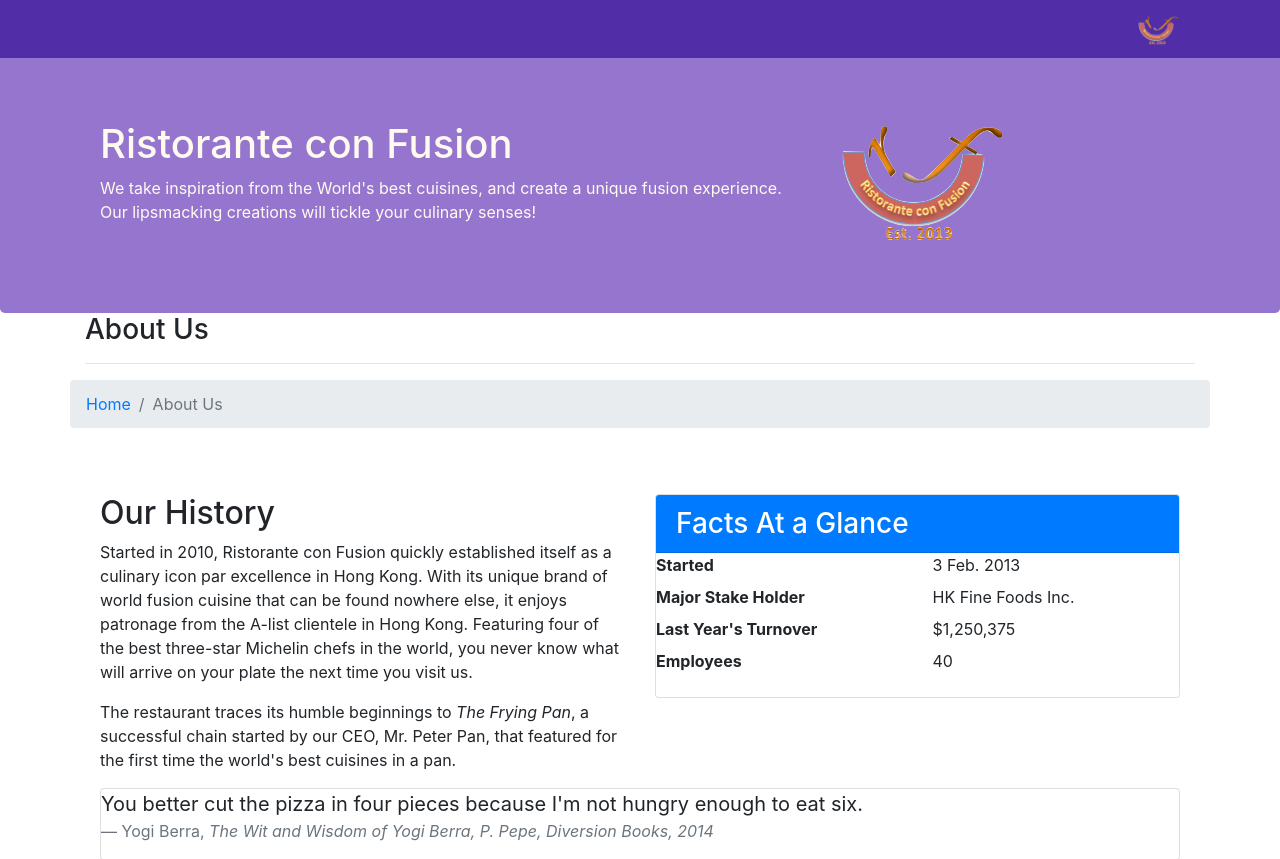
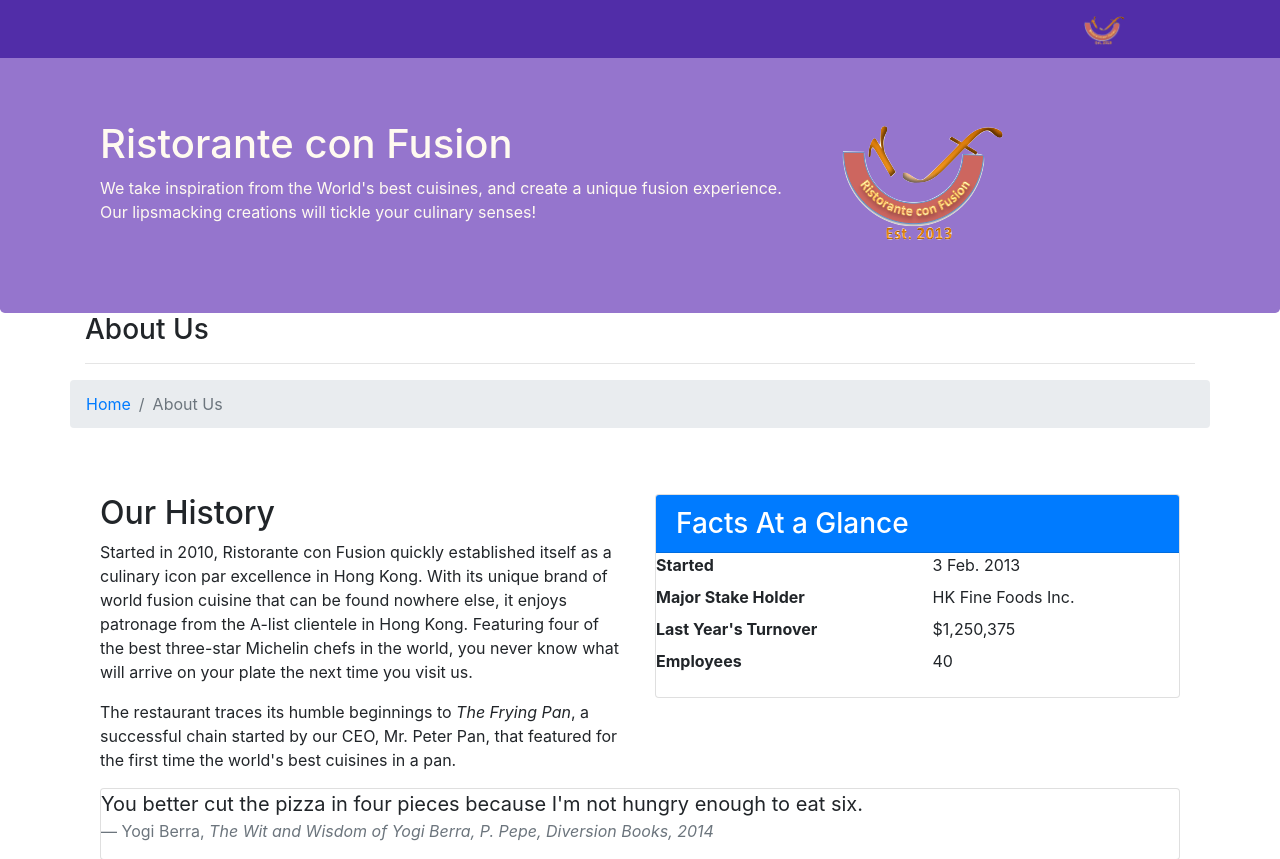
Before and after one commit to skendzicr/bootstrap-4-coursera, a website: page aboutus.html in a window 1280 px wide. Shown: the top 859 px of the page. Drawn offline with nearby package versions, Linux system fonts and the light colour scheme.

```diff
--- a/aboutus.html
+++ b/aboutus.html
@@ -32,7 +32,7 @@
         </div>
     </header>
     <nav class="navbar navbar-inverse navbar-toggleable-sm fixed-top">
-        <div class="container">
+        <div class="container m-0">
             <button class="navbar-toggler" type="button" data-toggle="collapse" data-target="#Navbar">
                 <span class="navbar-toggler-icon"></span>
             </button>
```
Also changed, not shown: contactus.html (+1 -1 lines), index.html (+1 -1 lines), 1 other file.
